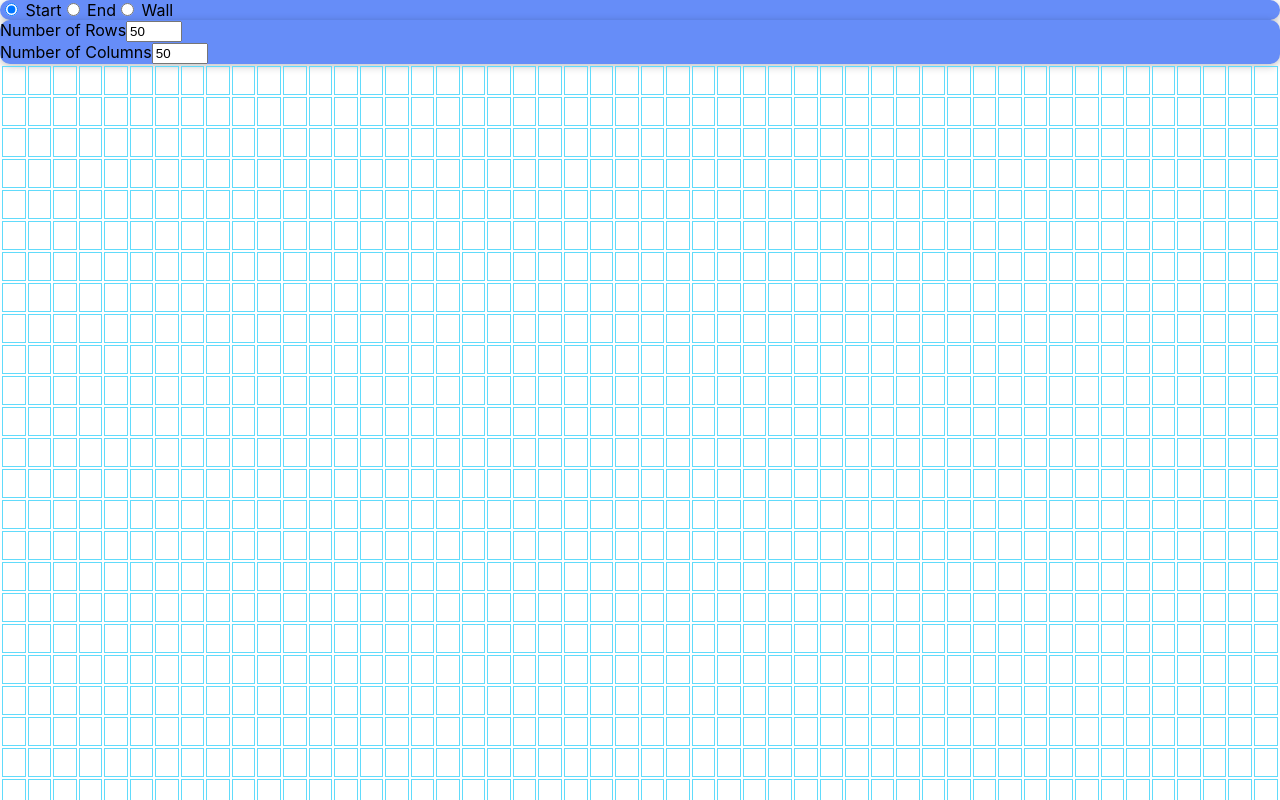
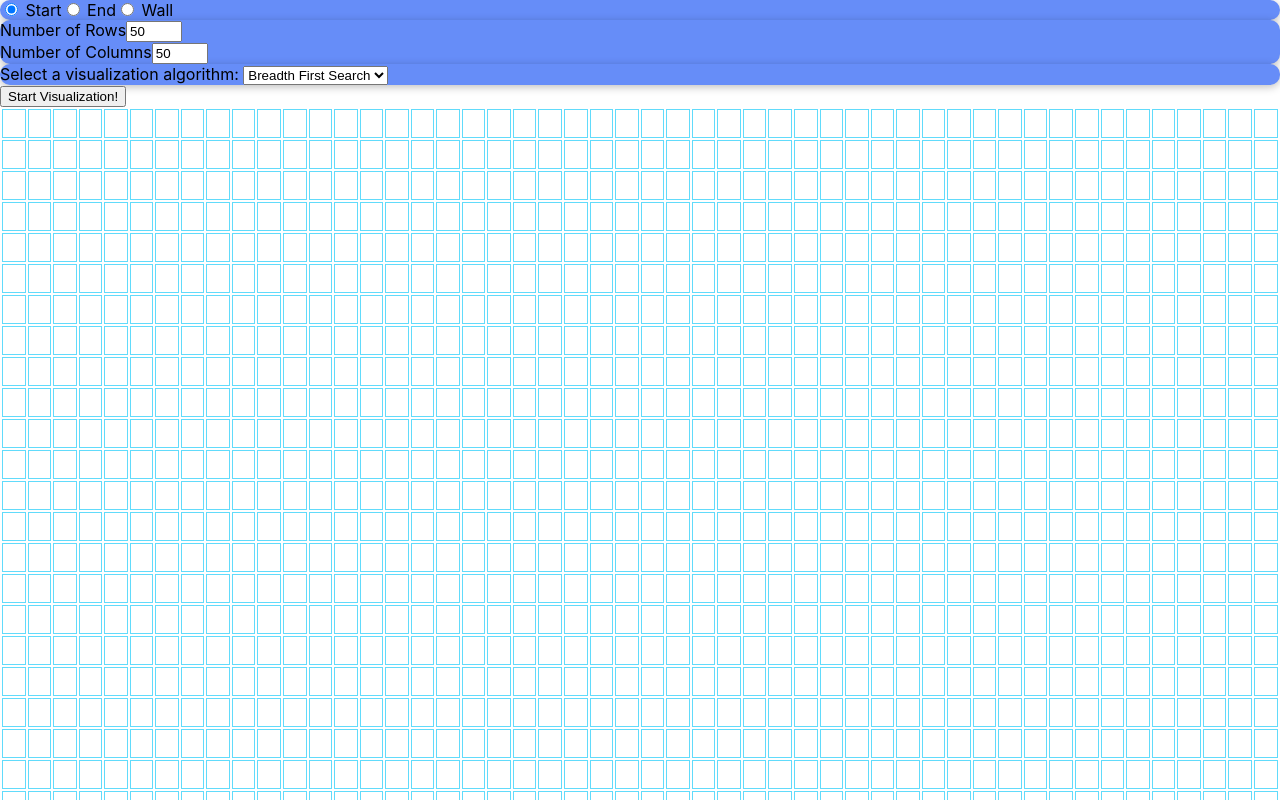
Before and after one commit to LiewShanWei/path-finder-ui, a React (Create React App) app: page / in a window 1280 px wide. Shown: the top 800 px of the page. Built offline with nearby package versions, Linux system fonts and the light colour scheme.

Commit message:
Added ddl for algorithm selection

```diff
--- a/src/App.js
+++ b/src/App.js
@@ -6,6 +6,7 @@ function App() {
   const [rowCount,setRowCount] = useState(50);
   const [colCount,setColCount] = useState(50);
   const [cellType, setCellType] = useState("RADIO_START");
+  const [algorithmSelected, setAlgorithmSelected] = useState();
 
   function onRowCountChangeHandler(rowCount){
     setRowCount(rowCount);
@@ -19,6 +20,20 @@ function App() {
     setCellType(cellType);
   }
 
+  function onAlgorithmSelectionHandler(algorithm){
+    setAlgorithmSelected(algorithm);
+  }
+
+  function StartVisualization(){
+    if(algorithmSelected === "BFS"){
+      // Run BFS
+    }
+  }
+
+  function BFS(){
+
+  }
+
   return (
     <>
       <TableSetting
@@ -26,8 +41,10 @@ function App() {
         colCount={colCount}
         onRowCountChange={onRowCountChangeHandler}
         onColCountChange={onColCountChangeHandler}
-        onCellTypeSettingChange={onCellTypeSettingChangeHandler}>
+        onCellTypeSettingChange={onCellTypeSettingChangeHandler}
+        onAlgorithmSelection={onAlgorithmSelectionHandler}>
       </TableSetting>
+      <button type="button" onClick={StartVisualization}>Start Visualization!</button>
       <Table
         rowCount={rowCount}
         colCount={colCount}
--- /dev/null
+++ b/src/components/Setting/AlgorithmSetting.js
@@ -0,0 +1,20 @@
+import Card from '../UI/Card';
+
+function AlgorithmSetting(props){
+    function onAlgorithmSelectionHandler(event){
+        props.onAlgorithmSelection(event.target.value);
+    };
+
+    return(
+        <Card>
+            <label>Select a visualization algorithm: </label>
+            <select
+                onChange={onAlgorithmSelectionHandler}>
+                <option value="BFS">Breadth First Search</option>
+                <option value="DFS">Depth First Search</option>
+            </select>
+        </Card>
+    );
+};
+
+export default AlgorithmSetting;
--- a/src/components/Setting/Setting.js
+++ b/src/components/Setting/Setting.js
@@ -3,6 +3,7 @@ import styles from './Setting.module.css';
 
 import CellTypeSetting from './CellTypeSetting'
 import TableStructureSetting from './TableStructureSetting';
+import AlgorithmSetting from './AlgorithmSetting';
 
 function TableSetting(props){
     function onRowCountChangeHandler(event){
@@ -17,10 +18,24 @@ function TableSetting(props){
         props.onCellTypeSettingChange(event.target.value);
     }
 
+    function onAlgorithmSelectionHandler(event){
+        props.onAlgorithmSelection(event.target.value);
+    }
+
     return (
         <>
-            <CellTypeSetting onCellTypeSettingChange={onCellTypeSettingChangeHandler}></CellTypeSetting>
-            <TableStructureSetting rowCount={props.rowCount} colCount={props.colCount} onRowCountChange={onRowCountChangeHandler} onColCountChange={onColCountChangeHandler}></TableStructureSetting>
+            <CellTypeSetting
+                onCellTypeSettingChange={onCellTypeSettingChangeHandler}>
+            </CellTypeSetting>
+            <TableStructureSetting
+                rowCount={props.rowCount}
+                colCount={props.colCount}
+                onRowCountChange={onRowCountChangeHandler}
+                onColCountChange={onColCountChangeHandler}>
+            </TableStructureSetting>
+            <AlgorithmSetting
+                onAlgorithmSelection={onAlgorithmSelectionHandler}>
+            </AlgorithmSetting>
         </>
     );
 };
```
